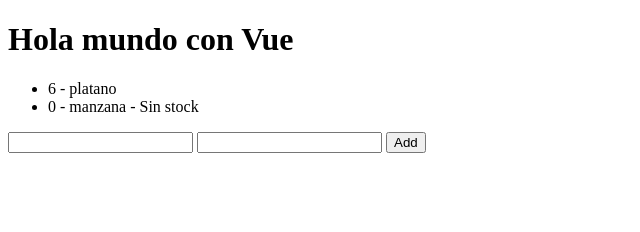
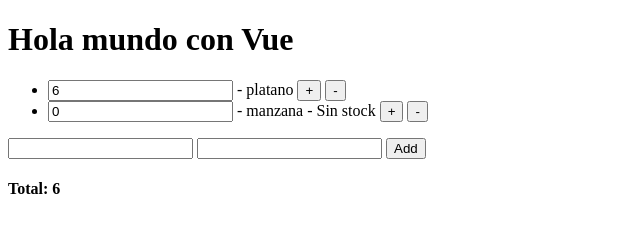
Before and after one commit to tamybl/vue-course, a plain HTML site: page index.html in a window 1280 px wide. Shown: the whole page, without its empty margins (0-640 px from the left). Drawn offline with nearby package versions, Linux system fonts and the light colour scheme.

Commit message:
manejando eventos vue, metodos y computed

```diff
--- a/index.html
+++ b/index.html
@@ -5,19 +5,25 @@
     <meta charset="UTF-8">
     <meta name="viewport" content="width=device-width, initial-scale=1.0">
     <meta http-equiv="X-UA-Compatible" content="ie=edge">
-    <title>Document</title>
+    <title>Vue.js</title>
 </head>
 
 <body>
 <div id="app">
     <h1>{{title}}</h1>
     <ul>
-        <li v-for="fruit of fruits">{{fruit.quantity}} - {{fruit.name}}
+        <li v-for="fruit of fruits">
+            <input type="text" v-model.number="fruit.quantity"> - {{fruit.name}}
             <span v-if="fruit.quantity === 0">- Sin stock</span>
+            <button @click="fruit.quantity++">+</button>
+            <button @click="(fruit.quantity > 0) ? fruit.quantity--: fruit.quantity = 0">-</button>
         </li>
     </ul>
-    <input type="text" v-model="newFruit"> <input type="text" v-model="newQuantity">
-    <button v-on:click="addFruit">Add</button>
+
+    <input type="text" v-model="newFruit" @keyup.enter="addFruit"> <input type="text" v-model="newQuantity">
+    <button @click="addFruit">Add</button>
+
+    <h4>Total: {{ totalStock }}</h4>
 </div>
 
     <script src="https://cdn.jsdelivr.net/npm/vue@2.6.6/dist/vue.js"></script>
--- a/js/app.js
+++ b/js/app.js
@@ -11,22 +11,39 @@ const app = new Vue({
                 name: 'manzana',
                 state: true,
                 quantity: 0
-        }],
+            }
+        ],
         newFruit: '',
-        newQuantity: ''
+        newQuantity: '',
+        total: 0
     },
     methods: {
         addFruit() {
             console.log('click');
             if (this.newFruit !== '' && this.newQuantity !== '') {
                 this.fruits.push({
-                    name: this.newFruit, quantity: this.newQuantity
+                    name: this.newFruit,
+                    quantity: this.newQuantity
                 })
                 this.newFruit = '', this.newQuantity = '';
 
             }
 
         }
+    },
+    computed: {
+        totalStock() {
+            this.total = 0;
+            this.total = this.fruits.reduce((a, b) => a.quantity + b.quantity);
+            return this.total;
+        }
+        // totalStock() {
+        //     this.total = 0;
+        //     for (fruit of this.fruits) {
+        //         this.total = this.total + fruit.quantity;
+        //     }
+        //     return this.total;
+        // }
     }
 
 })
```
Lines whose indentation alone changed are shown as unchanged.
